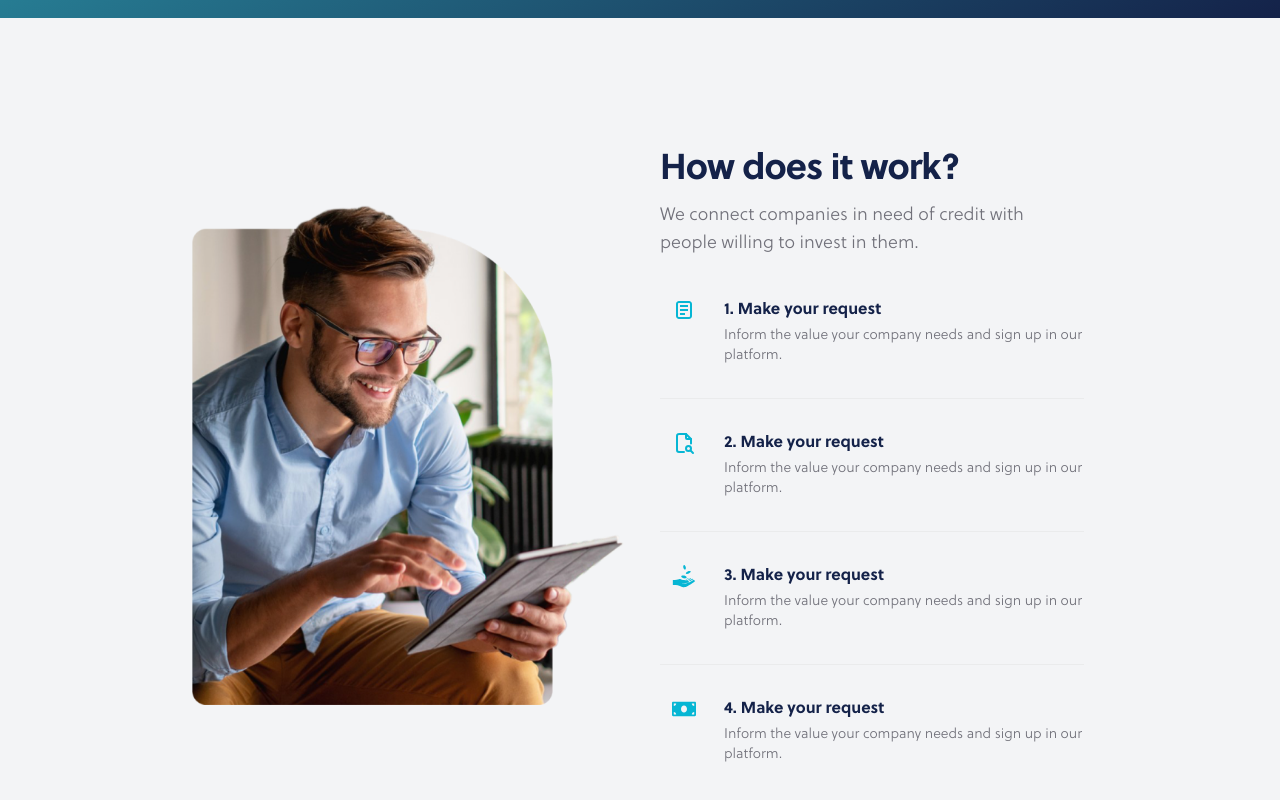
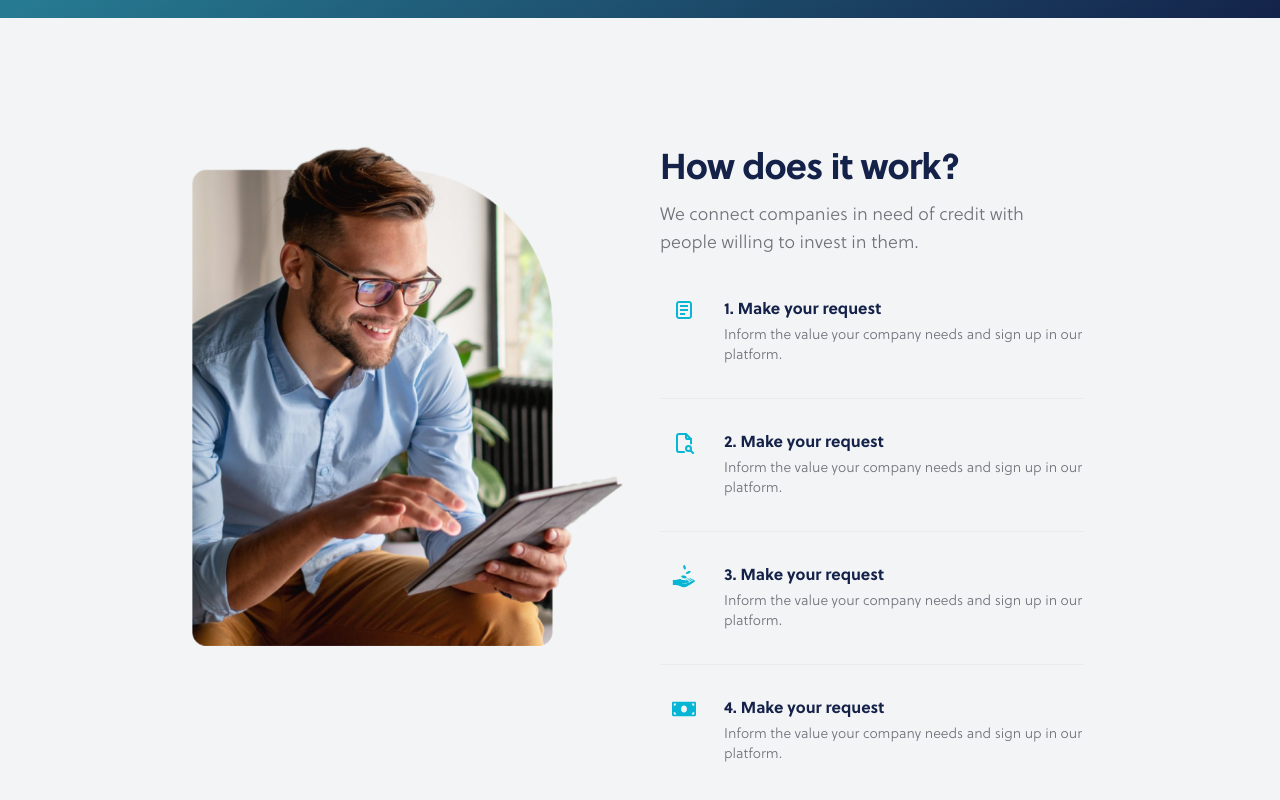
Before and after one commit to alexloops/neobank-landing-page, a Next.js app: page / in a window 1280 px wide. Shown: the part 837-1637 px from the top of the page. Built offline with nearby package versions, Linux system fonts and the light colour scheme.

Commit message:
Remove unnecessary classes

```diff
--- a/components/sections/HomeHowItWorks.tsx
+++ b/components/sections/HomeHowItWorks.tsx
@@ -43,7 +43,7 @@ export default function HomeHowItWorks() {
       <div className="relative mx-auto max-w-4xl">
         <div className="md:grid md:grid-cols-2 md:gap-4 lg:gap-8">
           {/* Image Part */}
-          <div className="mt-12 sm:max-w-lg sm:mx-auto md:mt-0 md:max-w-none md:mx-0 md:flex md:items-center">
+          <div className="mt-12 sm:max-w-lg sm:mx-auto md:mt-0 md:max-w-none md:mx-0">
             <img
               className="w-full mx-auto pl-8 md:pl-0 mb-12 md:mb-0 max-w-sm md:max-w-full"
               src="/guy-using-app.png"
```
